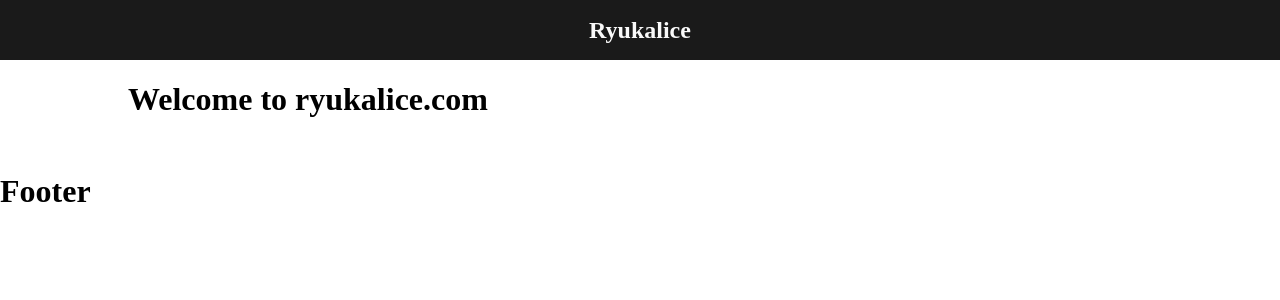
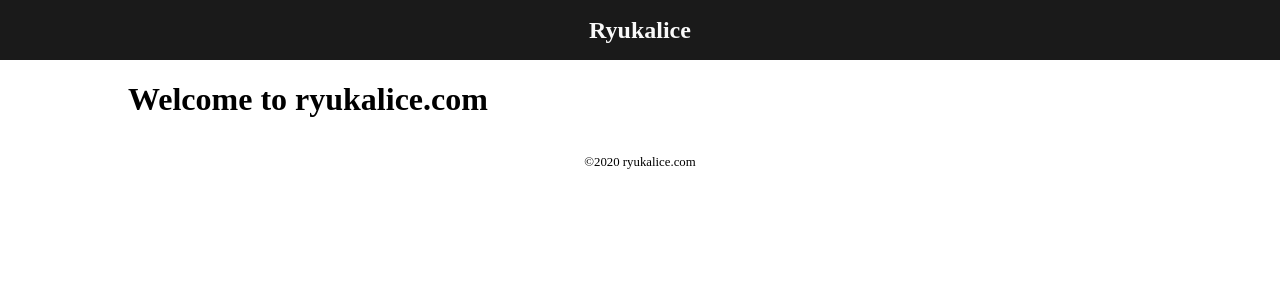
Before and after one commit to ryukalice/ryukalice, a Next.js app: page / in a window 1280 px wide. Shown: the top 300 px of the page. Built offline with nearby package versions, Linux system fonts and the light colour scheme.

Commit message:
Styling Footer component

```diff
--- a/src/components/layout/Footer.tsx
+++ b/src/components/layout/Footer.tsx
@@ -1,3 +1,11 @@
-const Footer = () => <h1>Footer</h1>;
+import styled from "styled-components";
 
-export default Footer;
+const Wrapper = styled.footer`
+  text-align: center;
+`;
+
+export const Footer = () => (
+  <Wrapper>
+    <small>©2020 ryukalice.com</small>
+  </Wrapper>
+);
--- a/src/pages/_app.tsx
+++ b/src/pages/_app.tsx
@@ -2,7 +2,7 @@ import { AppProps } from "next/app";
 import { GlobalStyle } from "styles/GlobalStyle";
 import { Header } from "components/layout/Header";
 import { Main } from "components/layout/Main";
-import Footer from "components/layout/Footer";
+import { Footer } from "components/layout/Footer";
 
 const Ryukalice = ({ Component, pageProps }: AppProps) => {
   return (
```
